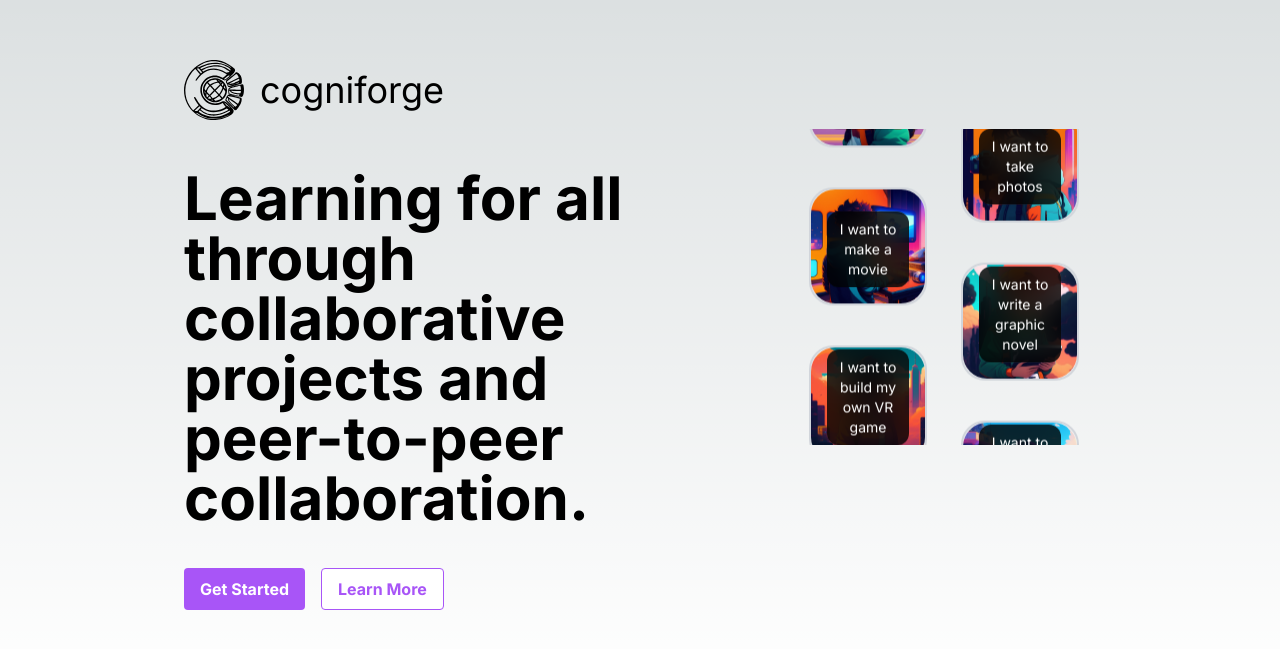
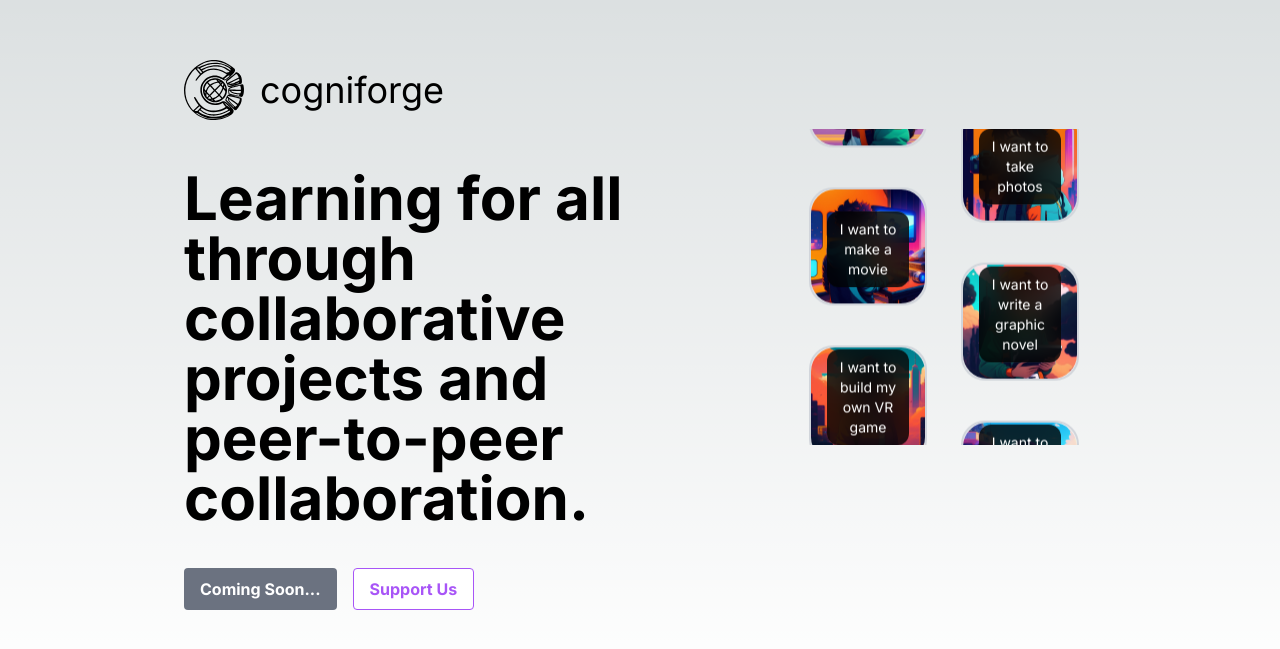
Before and after one commit to cogniforge/website, a Next.js app: page / in a window 1280 px wide. Shown: the part 113-762 px from the top of the page. Built offline with nearby package versions, Linux system fonts and the light colour scheme.

Commit message:
Implemented button label changes

```diff
--- a/package.json
+++ b/package.json
@@ -16,7 +16,7 @@
     "autoprefixer": "10.4.14",
     "eslint": "8.38.0",
     "eslint-config-next": "13.3.0",
-    "next": "13.3.0",
+    "next": "^13.3.0",
     "postcss": "8.4.21",
     "react": "18.2.0",
     "react-dom": "18.2.0",
--- a/pages/index.tsx
+++ b/pages/index.tsx
@@ -1,5 +1,6 @@
 import Image from "next/image";
 import Carousel from "@/components/Carousel";
+import Link from 'next/link';
 
 import { photosLeft, photosRight } from "@/data/photos";
 
@@ -33,12 +34,14 @@ export default function Home() {
                         </h1>
                         <div className="flex flex-col md:flex-row">
                             {/* TODO: Add actual links to other pages */}
-                            <button className="bg-purple-500 text-white font-bold py-2 px-4 rounded md:mr-4 mb-4 md:mb-0">
-                                Get Started
+                            <button className="bg-gray-500 text-white font-bold py-2 px-4 rounded md:mr-4 mb-4 md:mb-0">
+                                Coming Soon...
                             </button>
-                            <button className="bg-white text-purple-500 font-bold py-2 px-4 rounded border border-purple-500">
-                                Learn More
-                            </button>
+                            <Link href="https://bank.hackclub.com/donations/start/cogniforge" passHref={true}>
+                                <button className="bg-white text-purple-500 font-bold py-2 px-4 rounded border border-purple-500">
+                                Support Us
+                                </button>
+                            </Link>
                         </div>
                     </div>
 
```
Also changed, not shown: 1 other file (tests, documents, lock files or other folders).
